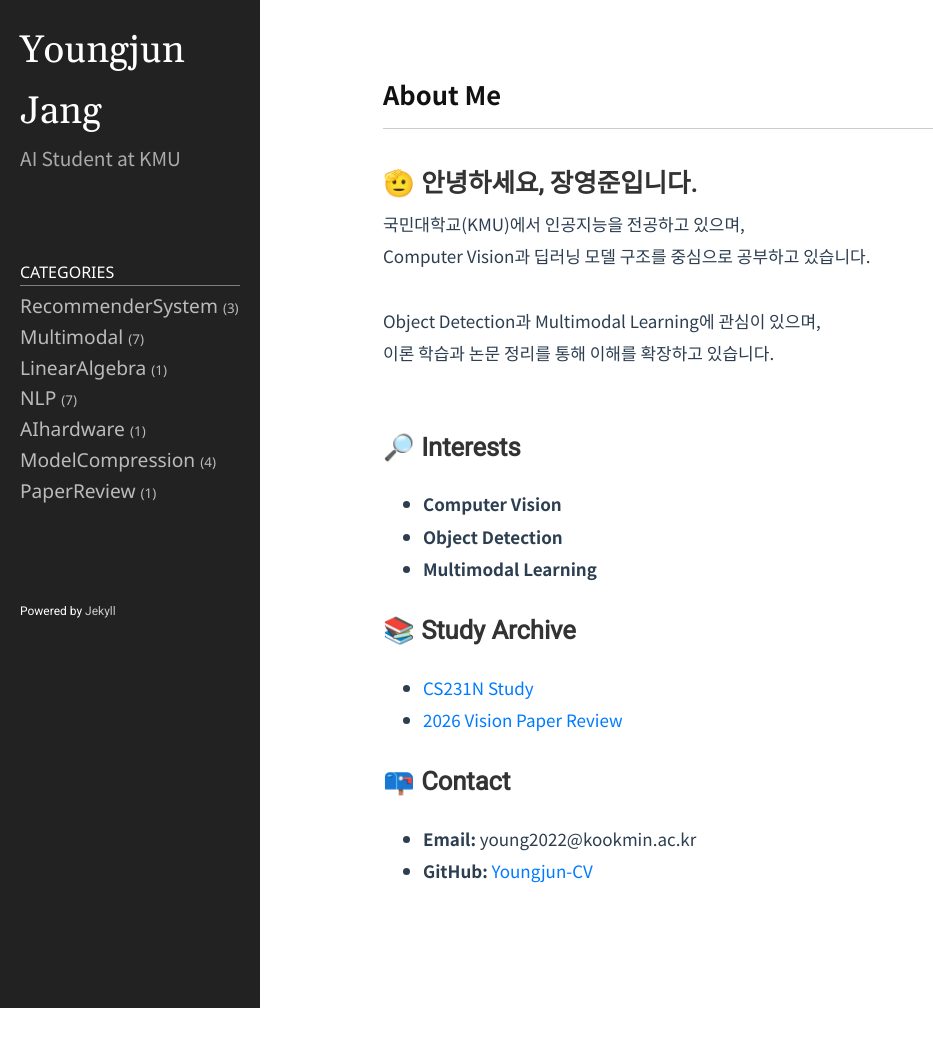
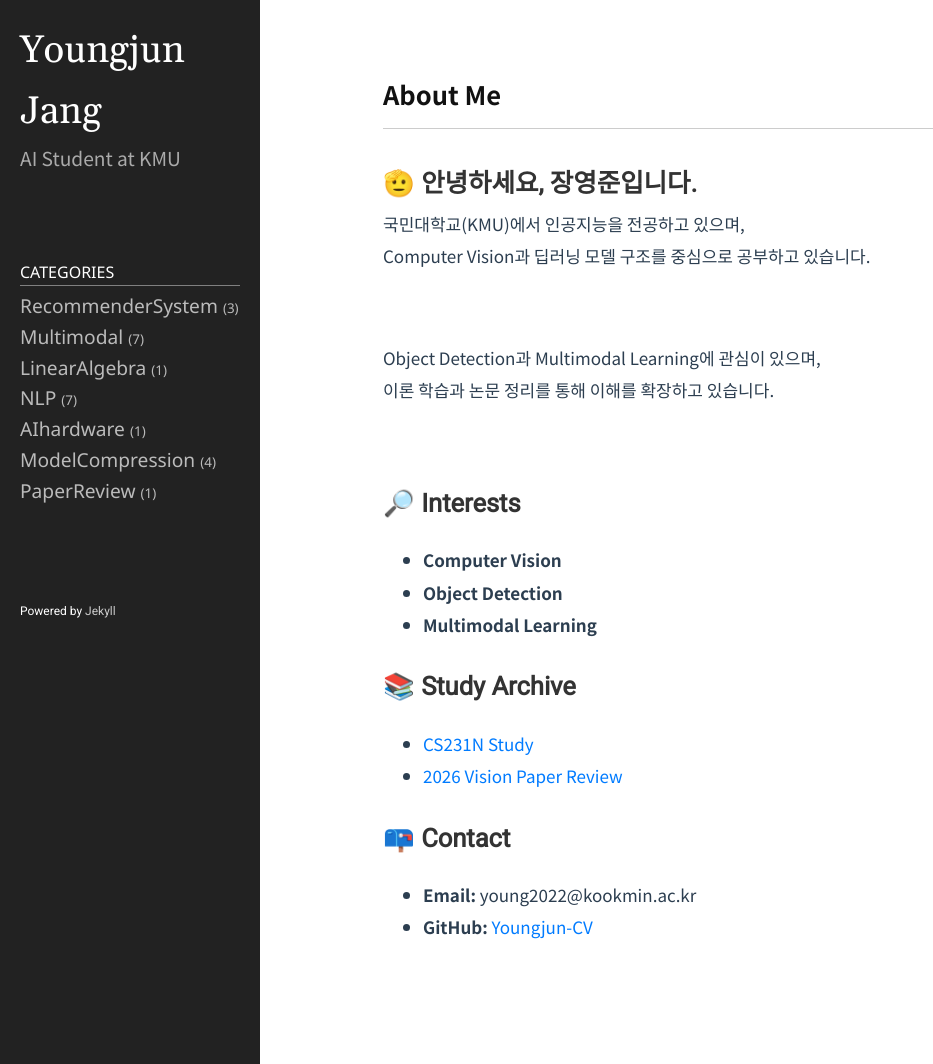
Before and after one commit to Youngjun-CV/Youngjun-CV.github.io, a Jekyll site: the page built from index.md, in a window 1280 px wide. Shown: the whole page, without its empty margins (0-933 px from the left). Built offline with Jekyll 4.4.1, drawn with Linux system fonts in a browser that asks for light colours; before the commit the page ends 1008 px from its top, so only the background shows below that.

Commit message:
Update style.css

```diff
--- a/public/css/style.css
+++ b/public/css/style.css
@@ -213,6 +213,10 @@ article {
 	line-height: 1.9;
 }
 
+article p {
+  margin-bottom: 1.1em;
+}
+
 article.home div a, article.home pre a { color: #2c3e50; }
 article.home div a:hover, article.home pre a:hover { color: #2c3e50; text-decoration: none; }
 article img {
```
